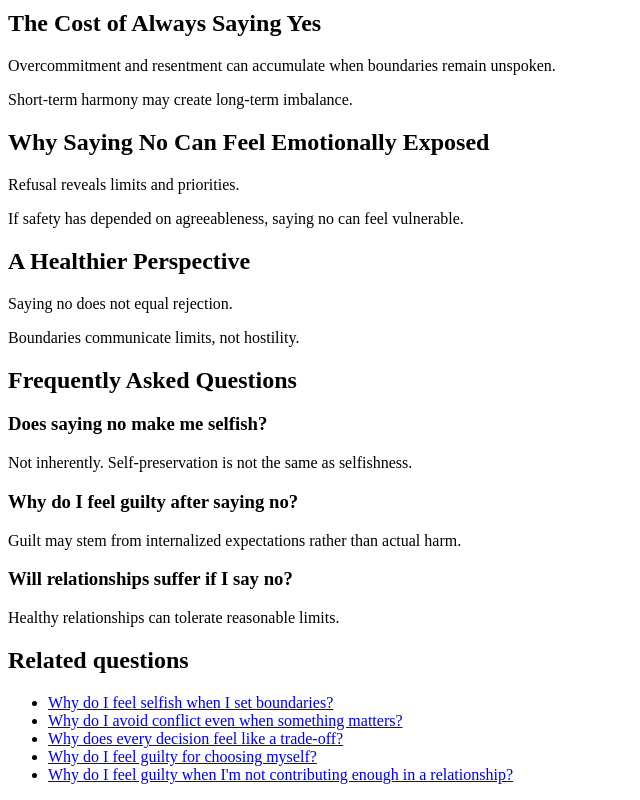
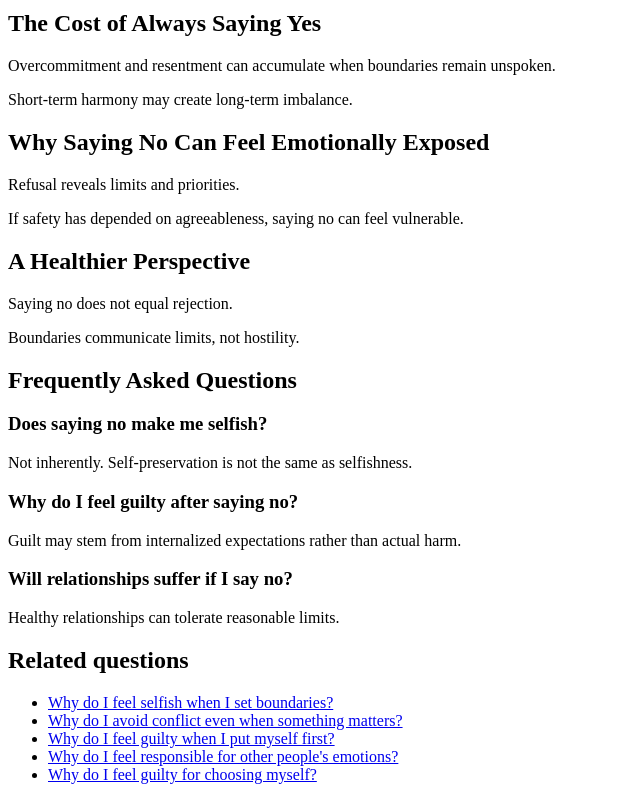
Before and after one commit to mozartltv-creator/ms-38-hard-for-me-to-say-no, a plain HTML site: page index.html in a window 1280 px wide. Shown: the part 511-1311 px from the top of the page, without its empty margins (0-640 px from the left). Drawn offline with Linux system fonts and the light colour scheme.

Commit message:
Update index.html

```diff
--- a/index.html
+++ b/index.html
@@ -87,28 +87,28 @@ Healthy relationships can tolerate reasonable limits.
 <h2>Related questions</h2>
 <ul>
   <li>
-    <a href="https://mozartltv-creator.github.io/ms-48-feel-selfish-setting-boundaries/">
+    <a href="https://mozartltv-creator.github.io/48-feel-selfish-setting-boundaries/">
       Why do I feel selfish when I set boundaries?
     </a>
   </li>
   <li>
-    <a href="https://mozartltv-creator.github.io/ms-49-avoid-conflict/">
+    <a href="https://mozartltv-creator.github.io/49-avoid-conflict/">
       Why do I avoid conflict even when something matters?
     </a>
   </li>
   <li>
-    <a href="https://mozartltv-creator.github.io/ms-36-every-decision-feels-like-trade-off/">
-      Why does every decision feel like a trade-off?
+    <a href="https://mozartltv-creator.github.io/ms-39-guilty-when-i-put-myself-first/">
+      Why do I feel guilty when I put myself first?
     </a>
   </li>
   <li>
-    <a href="https://mozartltv-creator.github.io/ms-126-guilty-for-choosing-myself/">
-      Why do I feel guilty for choosing myself?
+    <a href="https://mozartltv-creator.github.io/41-feel-responsible-for-others-emotions/">
+      Why do I feel responsible for other people's emotions?
     </a>
   </li>
   <li>
-    <a href="https://mozartltv-creator.github.io/ms-103-feel-guilty-not-contributing-relationship/">
-      Why do I feel guilty when I'm not contributing enough in a relationship?
+    <a href="https://mozartltv-creator.github.io/126-guilty-for-choosing-myself/">
+      Why do I feel guilty for choosing myself?
     </a>
   </li>
 </ul>
```
